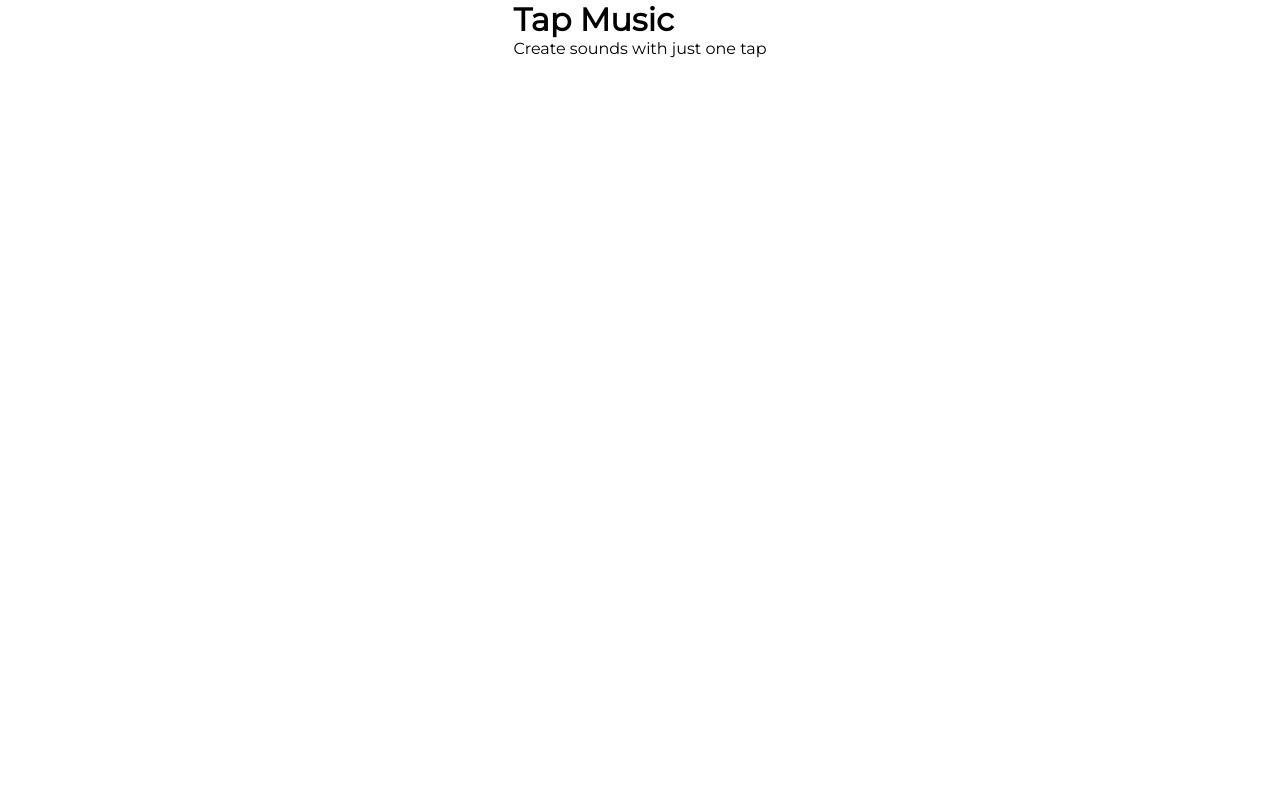
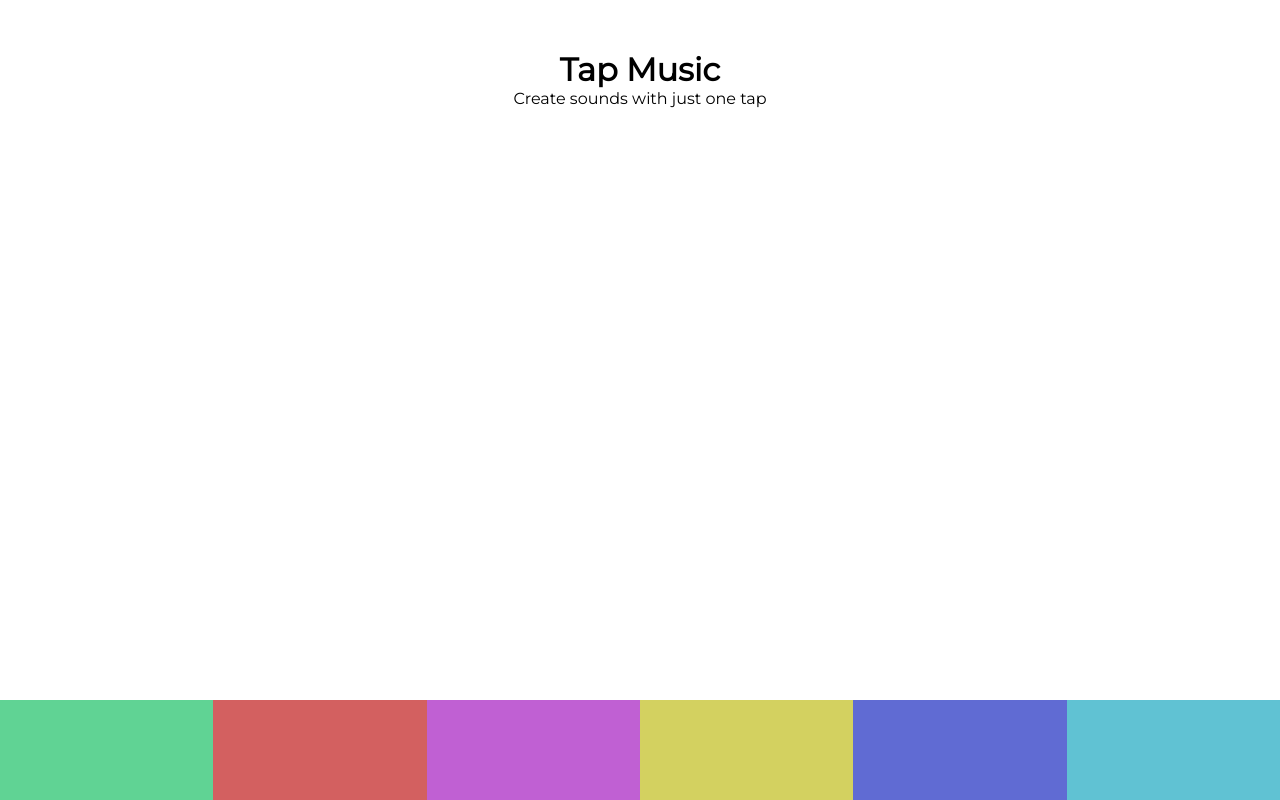
Before and after one commit to snoh666/tap-beatmaker, a plain HTML site: page index.html in a window 1280 px wide. Drawn offline with Linux system fonts and the light colour scheme.

Commit message:
Styled visuals and amination added

```diff
--- a/style.css
+++ b/style.css
@@ -10,8 +10,80 @@ body{
 .app{
   width: 100vw;
   height: 100vh;
+  padding-top: 50px;
   display: flex;
   flex-direction: column;
   align-items: center;
   justify-content: space-between;
 }
+.header{
+  width: 100%;
+  height: 100px;
+  text-align: center;
+}
+.visuals{
+  width: 100%;
+}
+.pads{
+  width: 100%;
+  height: 100px;
+  display: flex;
+  flex-direction: row;
+}
+.pads > div{
+  width: 100px;
+  height: 100px;
+  flex: 1;
+  cursor: pointer;
+}
+
+.pad1 {
+  background: #60d394;
+}
+
+.pad2 {
+  background: #d36060;
+}
+
+.pad3 {
+  background: #c060d3;
+}
+
+.pad4 {
+  background: #d3d160;
+}
+
+.pad5 {
+  background: #606bd3;
+}
+
+.pad6 {
+  background: #60c2d3;
+}
+
+.visuals > div {
+  position: absolute;
+  bottom: 0%;
+  height: 50px;
+  width: 50px;
+  border-radius: 50%;
+  transform: scale(1);
+  z-index: -1;
+}
+
+@keyframes jump {
+  0% {
+    bottom: 0%;
+    left: 20%;
+  }
+
+  50% {
+    bottom: 50%;
+    left: 50%;
+  }
+
+  100% {
+    bottom: 00%;
+    left: 80%;
+  }
+}
```
